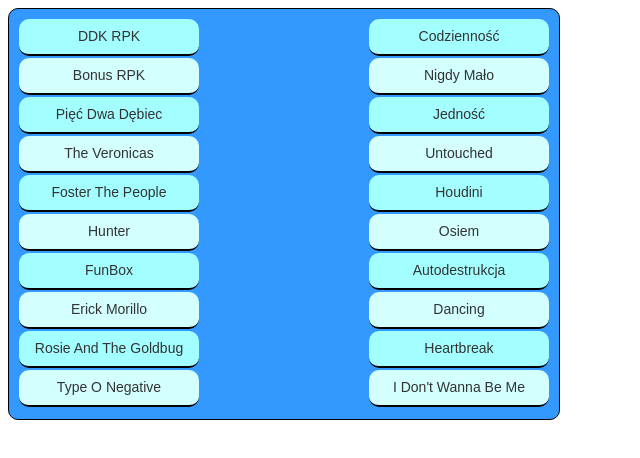
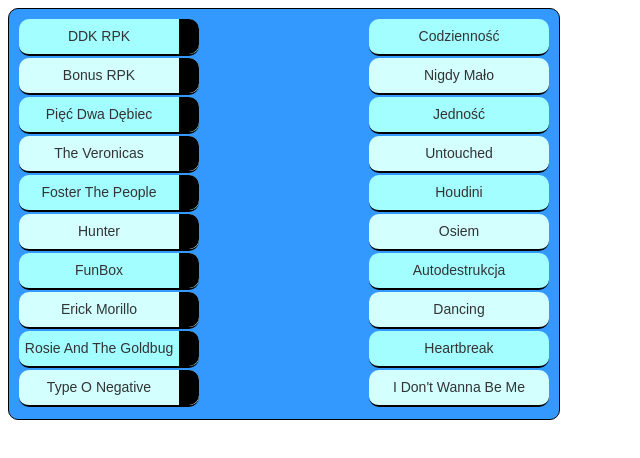
Before and after one commit to mikerow99/Polaczajka, a plain HTML site: page index.html in a window 1280 px wide. Shown: the whole page, without its empty margins (0-640 px from the left). Drawn offline with Linux system fonts and the light colour scheme.

Commit message:
black hole candidate!

```diff
--- a/index.html
+++ b/index.html
@@ -8,16 +8,16 @@
 <body>
 <div id="window">
   <div id="artist">
-    <div class="artist_n">DDK RPK</div>
-    <div class="artist_p">Bonus RPK</div>
-    <div class="artist_n">Pięć Dwa Dębiec</div>
-    <div class="artist_p">The Veronicas</div>
-    <div class="artist_n">Foster The People</div>
-    <div class="artist_p">Hunter</div>
-    <div class="artist_n">FunBox</div>
-    <div class="artist_p">Erick Morillo</div>
-    <div class="artist_n">Rosie And The Goldbug</div>
-    <div class="artist_p">Type O Negative</div>
+    <div class="artist_n">DDK RPK<div class="black_a"></div></div>
+    <div class="artist_p">Bonus RPK<div class="black_a"></div></div>
+    <div class="artist_n">Pięć Dwa Dębiec<div class="black_a"></div></div>
+    <div class="artist_p">The Veronicas<div class="black_a"></div></div>
+    <div class="artist_n">Foster The People<div class="black_a"></div></div>
+    <div class="artist_p">Hunter<div class="black_a"></div></div>
+    <div class="artist_n">FunBox<div class="black_a"></div></div>
+    <div class="artist_p">Erick Morillo<div class="black_a"></div></div>
+    <div class="artist_n">Rosie And The Goldbug<div class="black_a"></div></div>
+    <div class="artist_p">Type O Negative<div class="black_a"></div></div>
   </div>
   <div id="track">
     <div class="track_n">Codzienność</div>
--- a/style.css
+++ b/style.css
@@ -6,3 +6,4 @@ body { font-family: Arial; font-size: 14px; color: #333333; }
 .artist_p{ width: 180px; height: 35px; margin: 2px; background: #D3FFFF; line-height: 35px; text-align: center; border-bottom: 2px solid black; border-radius: 10px; }
 .track_n{ width: 180px; height: 35px; margin: 2px; background: #A3FFFF; line-height: 35px; text-align: center; border-bottom: 2px solid black; border-radius: 10px; }
 .track_p{ width: 180px; height: 35px; margin: 2px; background: #D3FFFF; line-height: 35px; text-align: center; border-bottom: 2px solid black; border-radius: 10px; }
+.black_a{ display: inline; float: right; width: 20px; height: 35px; background: black; border-radius: 0px 10px 10px 0px; }
```
